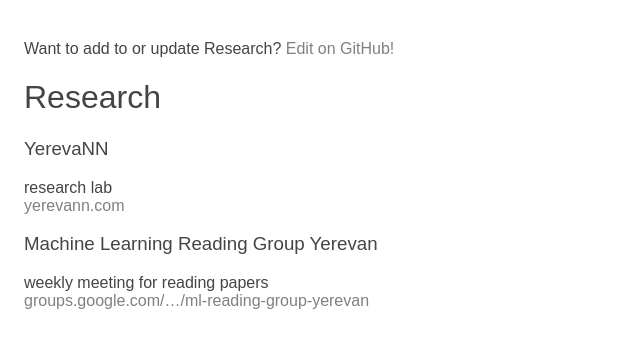
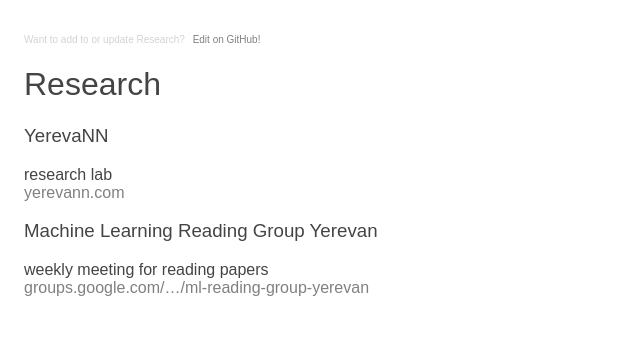
Before and after one commit to MLEVN/mlevn.github.io, a Jekyll site: the page built from research/index.md, in a window 1280 px wide. Shown: the top 348 px of the page, without its empty margins (0-640 px from the left). Built offline with Jekyll 4.4.1, drawn with Linux system fonts in a browser that asks for light colours; nearby versions of some CDN libraries; our own code applies the rules of GitHub Pages for plain Markdown files.

Commit message:
Update index.css

```diff
--- a/css/index.css
+++ b/css/index.css
@@ -153,6 +153,15 @@
   display: grid;
 }
 
+.edit {
+  font-size: x-small;
+  color: lightgrey;
+}
+
+.edit > a {
+  padding-left: 0.5em;
+}
+
 @media only screen
 and (min-device-width: 320px)
 and (max-device-width: 480px)
```
